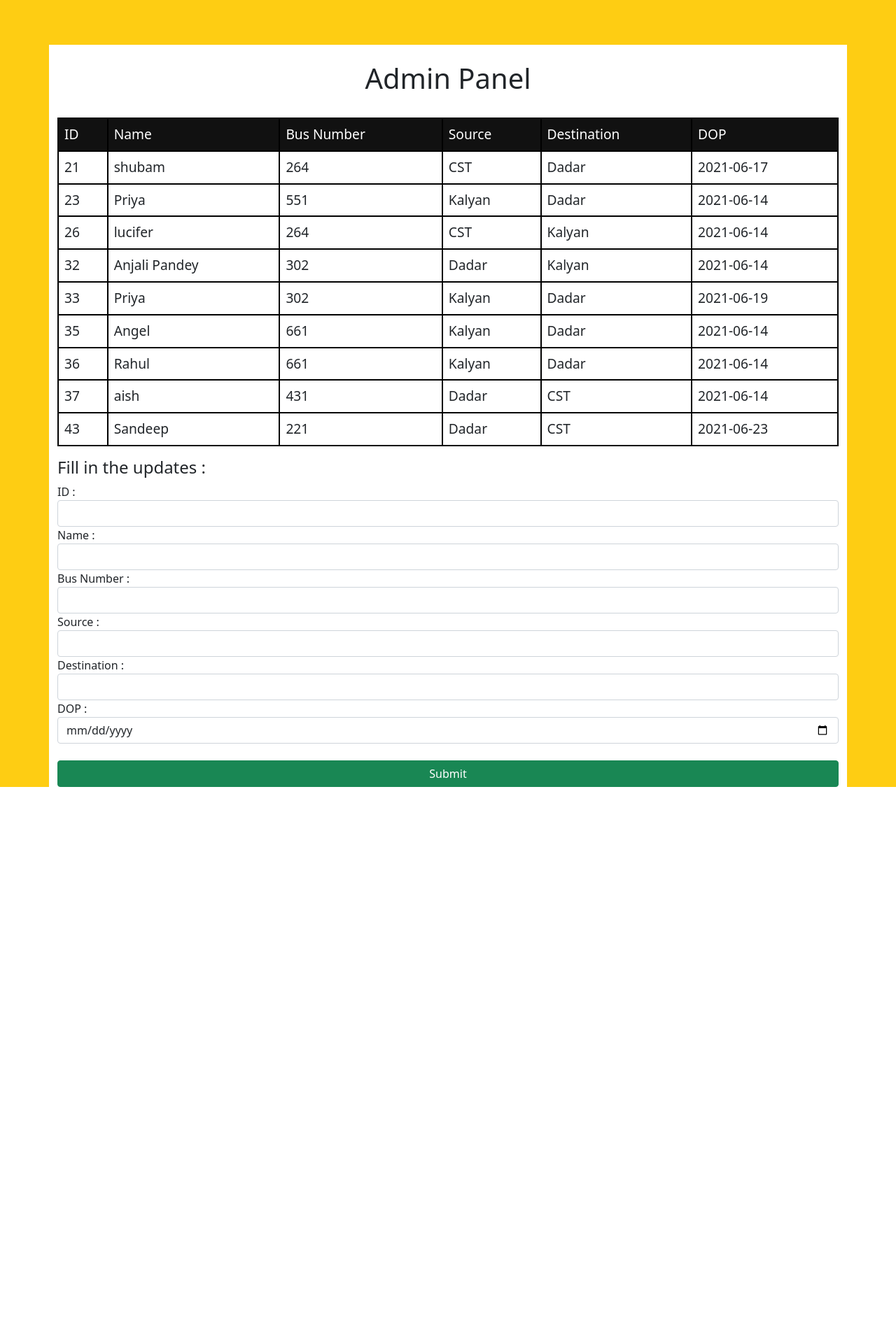
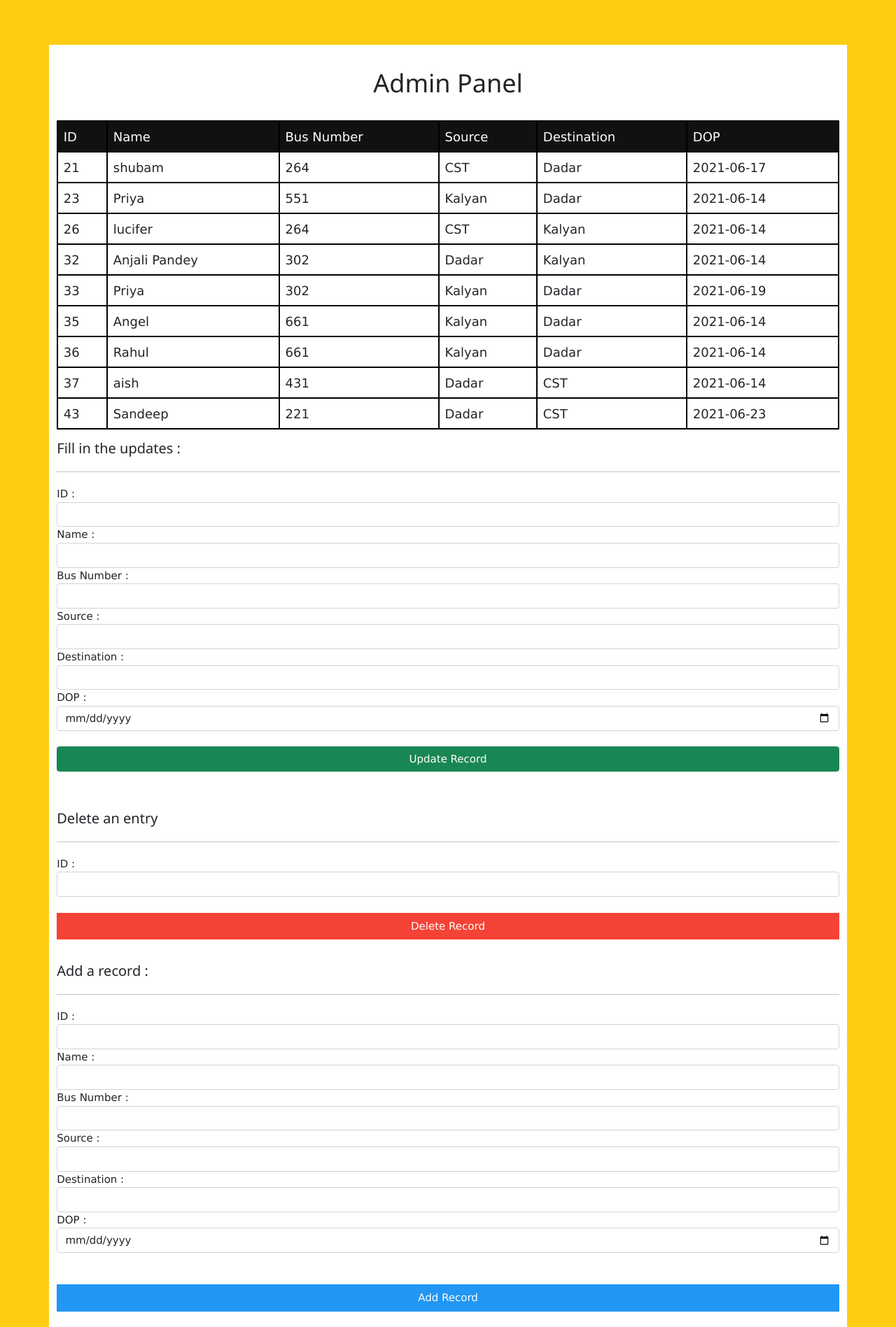
Before and after one commit to Azazel990/Bus-Booking-System, a PHP site: page /admin_control_panel.php in a window 1280 px wide. Shown: the whole page at 70% size. Before the commit the page ends 1125 px from the top, so only its background shows below. Run offline with PHP 8.4, Linux system fonts and the light colour scheme; data comes from the database, SQL or seed files in the repository.

Commit message:
Update admin_control_panel.php

```diff
--- a/admin_control_panel.php
+++ b/admin_control_panel.php
@@ -12,6 +12,7 @@ error_reporting(0);
     <meta http-equiv="X-UA-Compatible" content="IE=edge">
     <meta name="viewport" content="width=device-width, initial-scale=1.0">
     <link rel="stylesheet" href="https://cdn.jsdelivr.net/npm/bootstrap@5.0.1/dist/css/bootstrap.min.css" integrity="undefined" crossorigin="anonymous">
+    <link rel="stylesheet" href="https://www.w3schools.com/w3css/4/w3.css">
 
     <title>Admin</title>
     <style>
@@ -81,7 +82,7 @@ error_reporting(0);
 </table>
         <form action="" method="POST">
             <div class="form-gorup">
-                    <h4>Fill in the updates : </h4>
+                    <h4>Fill in the updates : </h4><hr>
 
                 <label for="" >ID : </label><input type="text" class="form-control" name="id">
                 <label for="" >Name : </label><input type="text" class="form-control" name="name">
@@ -90,9 +91,61 @@ error_reporting(0);
                 <label for="" >Destination : </label><input type="text" class="form-control" name="destination">
                 <label for="" >DOP : </label><input type="date" class="form-control" name="date">
                     <br>
-                <input type="submit" value="Submit" name="submit" class="btn btn-success" style="width:100%;">
+                <input type="submit" value="Update Record" name="submit" class="btn btn-success" style="width:100%;">
 
             </div>
+        </form>
+        <br><br>
+        <form action="" method="POST">
+            <div class="form-group">
+
+                    <h4>Delete an entry</h4><hr>
+                    <label for="" >ID : </label><input type="text" class="form-control" name="id_d">
+                    <br> <input type="submit" value="Delete Record" name="submit" class="w3-button w3-red w3-ripple" style="width:100%;">
+            </div>
+            <?php
+                if(isset($_POST['submit']))
+                {
+                    $id = $_POST['id_d'];
+
+                    $opr3 = "DELETE FROM BOOKING WHERE id = '$id'";
+                    $r_opr3 =  mysqli_query($con,$opr3);
+                    header('location:admin_control_panel.php');
+                }
+            ?>
+        </form>
+                <br>
+        <form action="" method="POST">
+            <div class="form-gorup">
+                        <h4>Add a record : </h4><hr>
+
+                    <label for="" >ID : </label><input type="text" class="form-control" name="id1">
+                    <label for="" >Name : </label><input type="text" class="form-control" name="name1">
+                    <label for="" >Bus Number : </label><input type="text" class="form-control" name="bus_number1">
+                    <label for="" >Source : </label><input type="text" class="form-control" name="source1">
+                    <label for="" >Destination : </label><input type="text" class="form-control" name="destination1">
+                    <label for="" >DOP : </label><input type="date" class="form-control" name="date1">
+                        <br>
+                        <br> <input type="submit" value="Add Record" name="submit" class="w3-button w3-blue w3-ripple" style="width:100%;">
+
+                </div>
+
+                <?php
+                    if(isset($_POST['submit']))
+                    {
+                        $id = $_POST['id1'];
+                        $name = $_POST['name1'];
+                        $bus_no = $_POST['bus_number1'];
+                        $source = $_POST['source1'];
+                        $destination = $_POST['destination1'];
+                        $DOP = $_POST['date1'];
+
+                        $opr4 = "INSERT INTO BOOKING VALUES('$id','$name','$bus_no','$source','$destination','$DOP')";
+                        $r_opr4 =  mysqli_query($con,$opr4);
+                        header('location:admin_control_panel.php');
+                    }
+                ?>
+                <br>
         </form>
     </div>
 </body>
```
